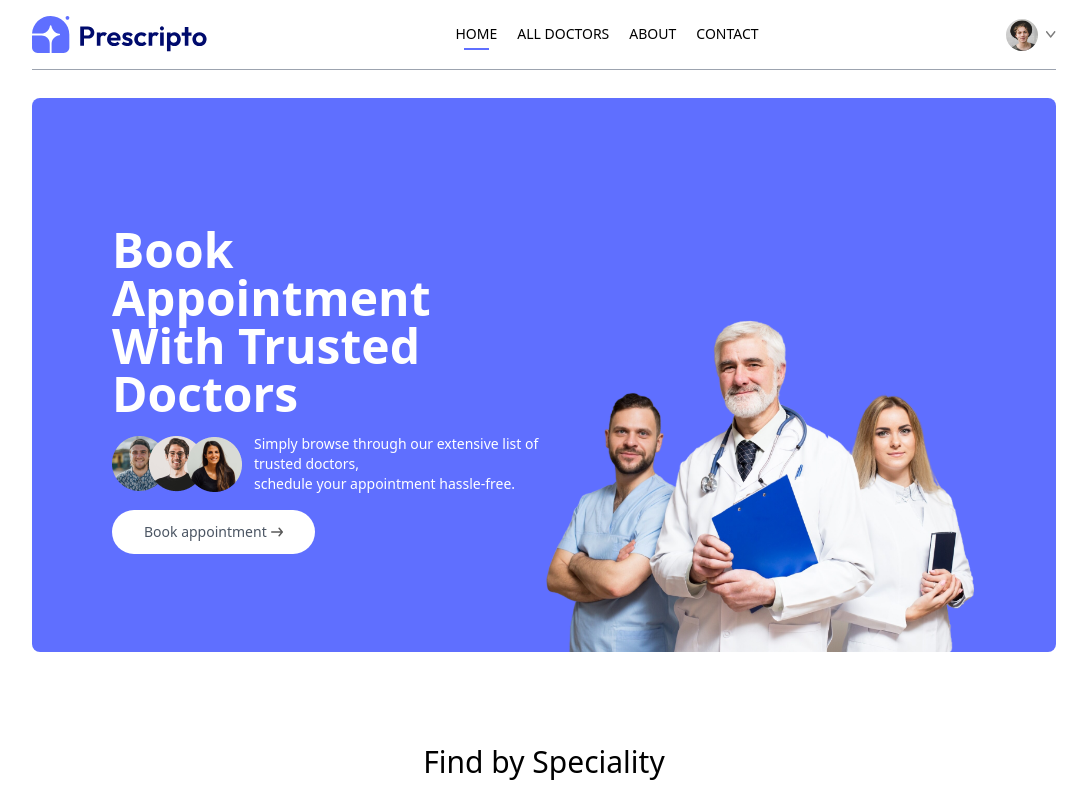
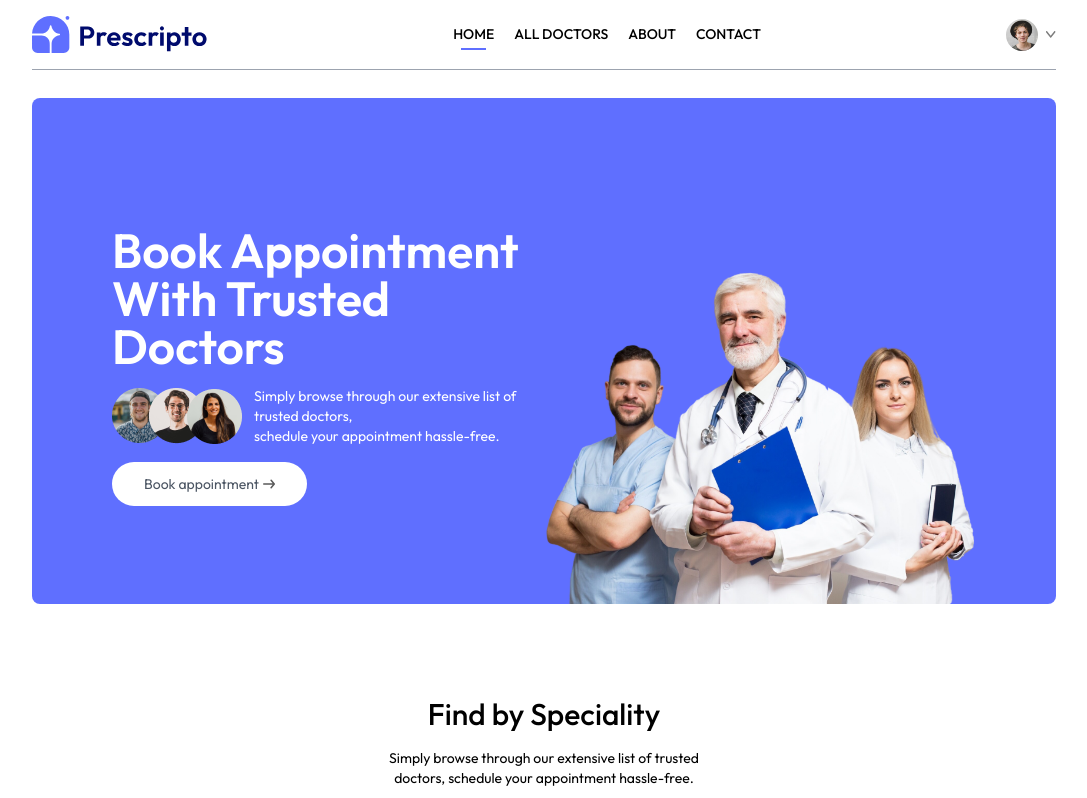
Before and after one commit to developernahian/doctor-appoinment-React, a React (Vite) app: page / in a window 1280 px wide. Shown: the top 798 px of the page, without its empty margins (96-1183 px from the left). Built offline with nearby package versions, Linux system fonts and the light colour scheme.

Commit message:
Outfit font added

```diff
--- a/src/index.css
+++ b/src/index.css
@@ -1,6 +1,11 @@
+@import url('https://fonts.googleapis.com/css2?family=Outfit:wght@100..900&display=swap');
 @tailwind base;
 @tailwind components;
 @tailwind utilities;
+
+*{
+    font-family: Outfit;
+}
 
 .active hr {
     @apply block
```
